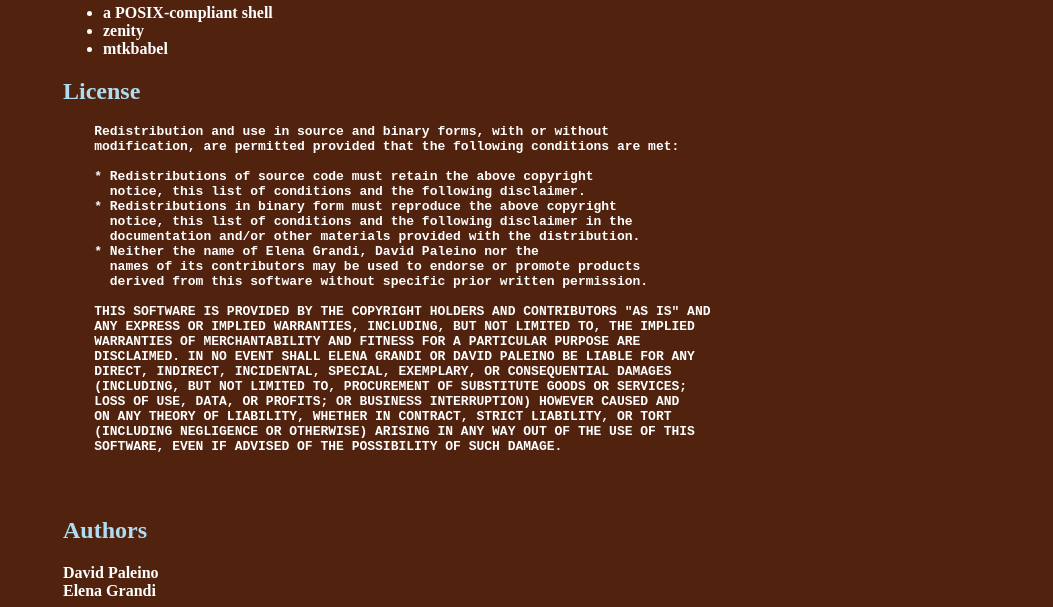
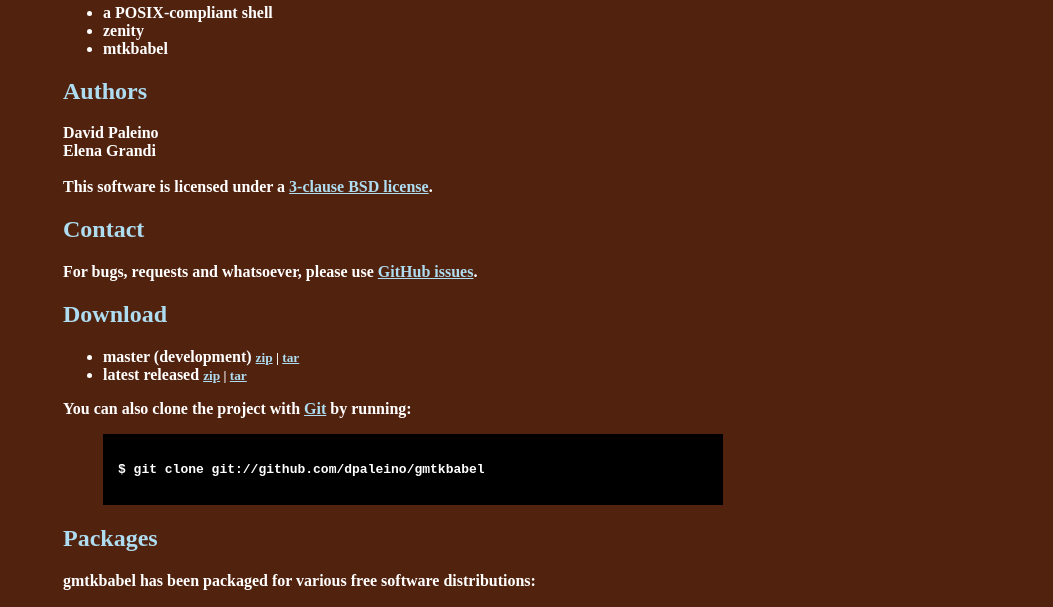
Before and after one commit to dpaleino/gmtkbabel, a plain HTML site: page index.html in a window 1280 px wide. Shown: the part 322-929 px from the top of the page, without its empty margins (227-1280 px from the left). Drawn offline with Linux system fonts and the light colour scheme.

Commit message:
Remove verbatim license text -- put a link to the repository content

```diff
--- a/index.html
+++ b/index.html
@@ -33,35 +33,12 @@
       <li>mtkbabel</li>
     </ul>
 
-    <h2>License</h2>
-    <pre>
-    Redistribution and use in source and binary forms, with or without
-    modification, are permitted provided that the following conditions are met:
-
-    * Redistributions of source code must retain the above copyright
-      notice, this list of conditions and the following disclaimer.
-    * Redistributions in binary form must reproduce the above copyright
-      notice, this list of conditions and the following disclaimer in the
-      documentation and/or other materials provided with the distribution.
-    * Neither the name of Elena Grandi, David Paleino nor the
-      names of its contributors may be used to endorse or promote products
-      derived from this software without specific prior written permission.
-
-    THIS SOFTWARE IS PROVIDED BY THE COPYRIGHT HOLDERS AND CONTRIBUTORS "AS IS" AND
-    ANY EXPRESS OR IMPLIED WARRANTIES, INCLUDING, BUT NOT LIMITED TO, THE IMPLIED
-    WARRANTIES OF MERCHANTABILITY AND FITNESS FOR A PARTICULAR PURPOSE ARE
-    DISCLAIMED. IN NO EVENT SHALL ELENA GRANDI OR DAVID PALEINO BE LIABLE FOR ANY
-    DIRECT, INDIRECT, INCIDENTAL, SPECIAL, EXEMPLARY, OR CONSEQUENTIAL DAMAGES
-    (INCLUDING, BUT NOT LIMITED TO, PROCUREMENT OF SUBSTITUTE GOODS OR SERVICES;
-    LOSS OF USE, DATA, OR PROFITS; OR BUSINESS INTERRUPTION) HOWEVER CAUSED AND
-    ON ANY THEORY OF LIABILITY, WHETHER IN CONTRACT, STRICT LIABILITY, OR TORT
-    (INCLUDING NEGLIGENCE OR OTHERWISE) ARISING IN ANY WAY OUT OF THE USE OF THIS
-    SOFTWARE, EVEN IF ADVISED OF THE POSSIBILITY OF SUCH DAMAGE.</p>
-    </pre>
-
     <h2>Authors</h2>
     <p>David Paleino
-    <br/>Elena Grandi</p>
+    <br/>Elena Grandi
+    <br/><br/>
+    This software is licensed under a
+    <a href="http://github.com/dpaleino/gmtkbabel/raw/master/COPYING">3-clause BSD license</a>.</p>
 
     <h2>Contact</h2>
     <p>For bugs, requests and whatsoever, please use
```
